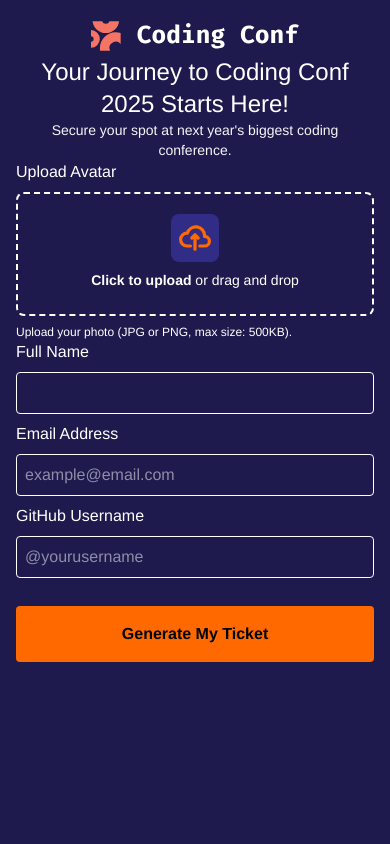
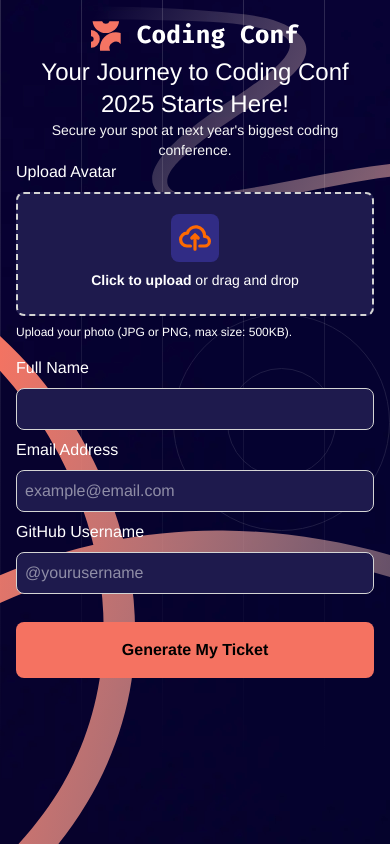
Before and after one commit to guardianprime/conference-ticket-generator-app, a React (Vite) app: page / in a window 390 px wide. Built offline with nearby package versions, Linux system fonts and the light colour scheme; a web font is replaced by a local one.

Commit message:
chore: mobile background styling update

```diff
--- a/src/components/Form.jsx
+++ b/src/components/Form.jsx
@@ -2,7 +2,7 @@ import logo from "../assets/images/logo-full.svg"
 
 function Form({ handleSubmit, handleChange, avatarPreview, handleReset }) {
     return (
-        <form onSubmit={handleSubmit} className="bg-indigo-950 min-h-screen max-h-max p-4 w-full">
+        <form onSubmit={handleSubmit} className="bg-multi min-h-screen max-h-max p-4 w-full">
             <div className="flex justify-center items-center w-full h-10">
                 <img src={logo} alt="coding conf logo" />
             </div>
@@ -10,7 +10,7 @@ function Form({ handleSubmit, handleChange, avatarPreview, handleReset }) {
             <p className="text-neutral-100 text-sm text-center">Secure your spot at next year's biggest coding conference.</p>
             <div>
                 <label htmlFor="dropzone-file" className="text-white"> Upload Avatar</label>
-                <div className="flex items-center justify-center w-full my-2 bg-indigo-950 border-2 border-white border-dashed rounded-lg">
+                <div className="flex items-center justify-center w-full my-2 bg-indigo-950 border-2 border-neutral-300 border-dashed rounded-lg">
                     {!avatarPreview && <label htmlFor="dropzone-file" className="flex flex-col items-center justify-center w-full h-30 cursor-pointer ">
                         <div className="flex flex-col items-center justify-center pt-5 pb-6">
                             <div className="rounded-lg bg-indigo-900 h-12 w-12 flex justify-center items-center p-1">
@@ -28,25 +28,25 @@ function Form({ handleSubmit, handleChange, avatarPreview, handleReset }) {
                         </div>
                         <div className="flex justify-between w-full">
                             <button className="p-1 text-white text-xs bg-cyan-200 rounded-lg" onClick={(e) => handleReset(e)}>Remove image</button>
-                            <button className="p-1 text-white text-xs bg-cyan-200 rounded-lg">Change image</button>
+                            <button className="p-1 text-white text-xs bg-cyan-200 rounded-lg" onClick={() => console.log("changing image")}>Change image</button>
                         </div>
                     </div>}
                 </div>
                 <p className="text-white text-xs">Upload your photo (JPG or PNG, max size: 500KB).</p>
             </div>
-            <div>
+            <div className="mt-4">
                 <label htmlFor="userName" className="text-white">Full Name</label>
-                <input className="border border-white p-2 my-2 w-full text-white rounded-sm" id="userName" name="userName" type="text" onChange={handleChange} />
+                <input className="border border-neutral-300 p-2 my-2 w-full text-white rounded-lg bg-indigo-950" id="userName" name="userName" type="text" onChange={handleChange} />
             </div>
             <div>
                 <label htmlFor="userEmail" className="text-white">Email Address</label>
-                <input className="border border-white p-2 my-2 w-full text-white rounded-sm" id="userEmail" name="userEmail" placeholder="example@email.com" type="email" onChange={handleChange} />
+                <input className="border border-neutral-300 p-2 my-2 w-full text-white rounded-lg bg-indigo-950" id="userEmail" name="userEmail" placeholder="example@email.com" type="email" onChange={handleChange} />
             </div>
             <div>
                 <label htmlFor="userGithubName" className="text-white">GitHub Username</label>
-                <input className="border border-white p-2 my-2 w-full text-white rounded-sm" id="userGithubName" name="userGithubName" type="text" placeholder="@yourusername" onChange={handleChange} />
+                <input className="border border-neutral-300 p-2 my-2 w-full text-white rounded-lg bg-indigo-950" id="userGithubName" name="userGithubName" type="text" placeholder="@yourusername" onChange={handleChange} />
             </div>
-            <button type="submit" className="bg-orange-500 text-black font-semibold p-4 w-full my-5 rounded-sm">Generate My Ticket</button>
+            <button type="submit" className="bg-[#f57261] text-black font-bold p-4 w-full my-5 rounded-lg">Generate My Ticket</button>
         </form>
     )
 }
--- a/src/index.css
+++ b/src/index.css
@@ -1,5 +1,4 @@
 @import "tailwindcss";
-
 
 @font-face {
   font-family: localFont;
@@ -13,3 +12,8 @@
   -webkit-font-smoothing: antialiased;
   -moz-osx-font-smoothing: grayscale;
 }
+
+.bg-multi {
+  background:url('assets/images/pattern-squiggly-line-top.svg') top right no-repeat, url('./assets/images/pattern-circle.svg')right center no-repeat,
+  url('./assets/images/pattern-squiggly-line-bottom-mobile-tablet.svg') left bottom no-repeat, url('./assets/images/pattern-lines.svg'), url('./assets/images/background-mobile.png') top no-repeat;
+}
```
